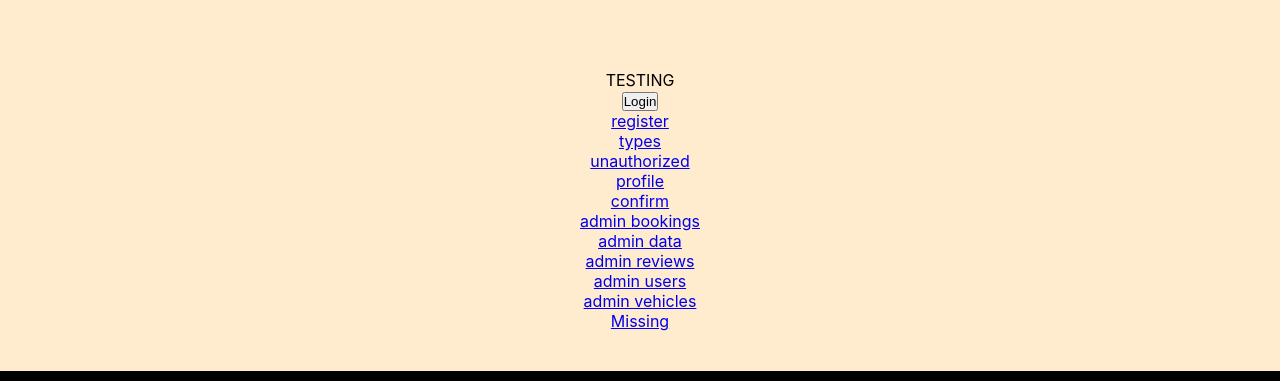
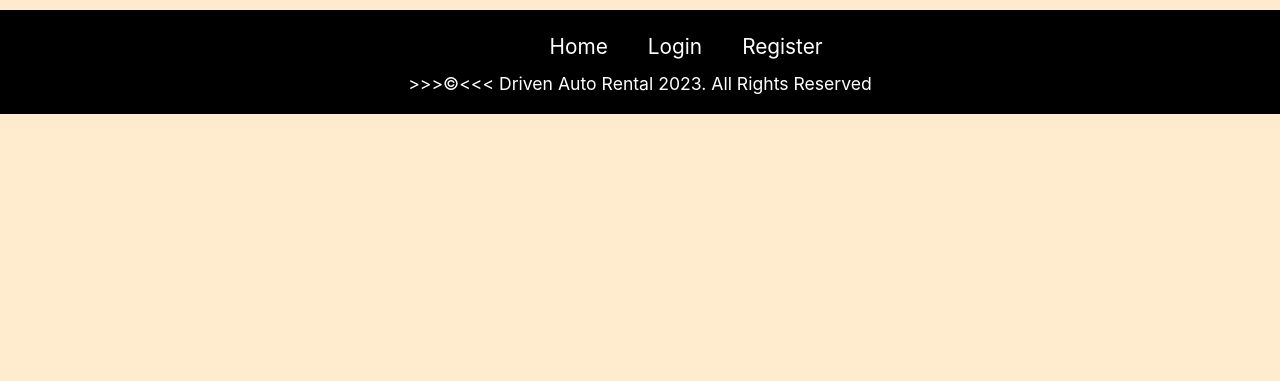
Before and after one commit to myselfmiral2023/Web-Development-II, a React (Create React App) app in the folder oldVersion/client/: page / in a window 1280 px wide. Shown: the part 818-1199 px from the top of the page. After the commit the page ends 932 px from the top, so only its background shows below. Built offline with nearby package versions, Linux system fonts and the light colour scheme; no server answers.

Commit message:
remove home page links

```diff
--- a/oldVersion/client/src/pages/Home.js
+++ b/oldVersion/client/src/pages/Home.js
@@ -107,30 +107,6 @@ const Home = () => {
           )}
         </div>
       </div>
-      <div className="links">
-        {/* Public Links */}
-        <p>TESTING</p>
-        <Link to="/login">
-          {" "}
-          <button>Login</button>
-        </Link>
-        <Link to="/register"> register</Link>
-        <Link to="/types"> types</Link>
-        <Link to="/unauthorized">unauthorized</Link>
-        {/* Private Links */}
-        <Link to="/profile">profile</Link>
-        <Link to="/confirm">confirm</Link>
-        <Link to="/admin/bookings">admin bookings</Link>
-        <Link to="/admin/data">admin data</Link>
-        <Link to="/admin/reviews">admin reviews</Link>
-        <Link to="/admin/users">admin users</Link>
-        <Link to="/admin/vehicles">admin vehicles</Link>
-
-        {/* Catch all */}
-        <Link to="*" element={<Missing />}>
-          Missing{" "}
-        </Link>
-      </div>
 
     </>
   );
```
